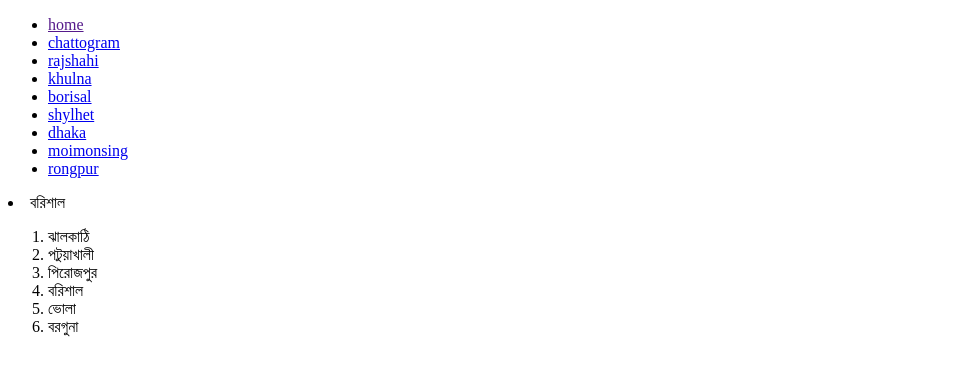
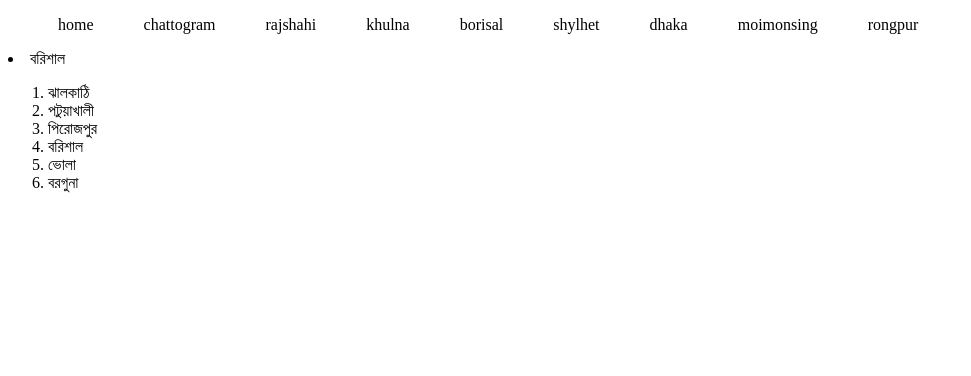
Before and after one commit to shibly660/web-development-course, a plain HTML site: page first class/borisal.html in a window 1280 px wide. Shown: the whole page, without its empty margins (0-971 px from the left). Drawn offline with Linux system fonts and the light colour scheme.

Commit message:
home add

```diff
--- a/first class/borisal.html
+++ b/first class/borisal.html
@@ -4,13 +4,14 @@
     <meta charset="UTF-8">
     <meta name="viewport" content="width=device-width, initial-scale=1.0">
     <title>borisal</title>
+    <link rel="stylesheet" href="style.css">
 </head>
 <body>
 
     <header>
         <nav>
             <ul>
-                <li><a href="">home</a></li>
+                <li><a href="travelhero.html">home</a></li>
                 <li><a href="chattogram.html">chattogram</a></li>
                 <li><a href="rajshahi.html">rajshahi</a></li>
                 <li><a href="khulna.html">khulna</a></li>
```
Also changed, not shown: first class/chattogram.html (+1 -1 lines), first class/dhaka.html (+2 -1 lines), first class/khulna.html (+2 -1 lines), first class/moimonsing.html (+2 -1 lines), first class/rajshahi.html (+2 -1 lines), first class/rongpur.html (+2 -1 lines), first class/shylhet.html (+2 -1 lines), first class/travelhero.html (+1 -1 lines).
